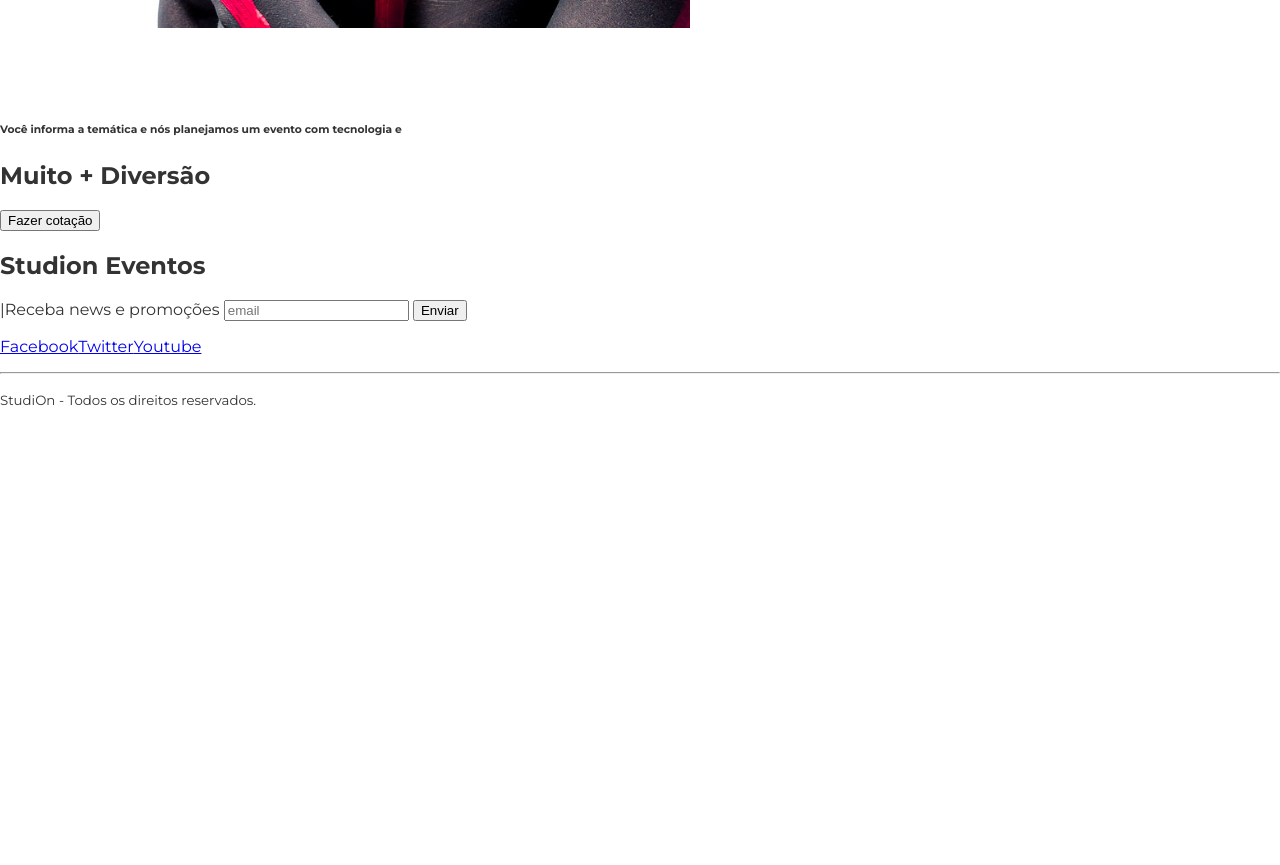
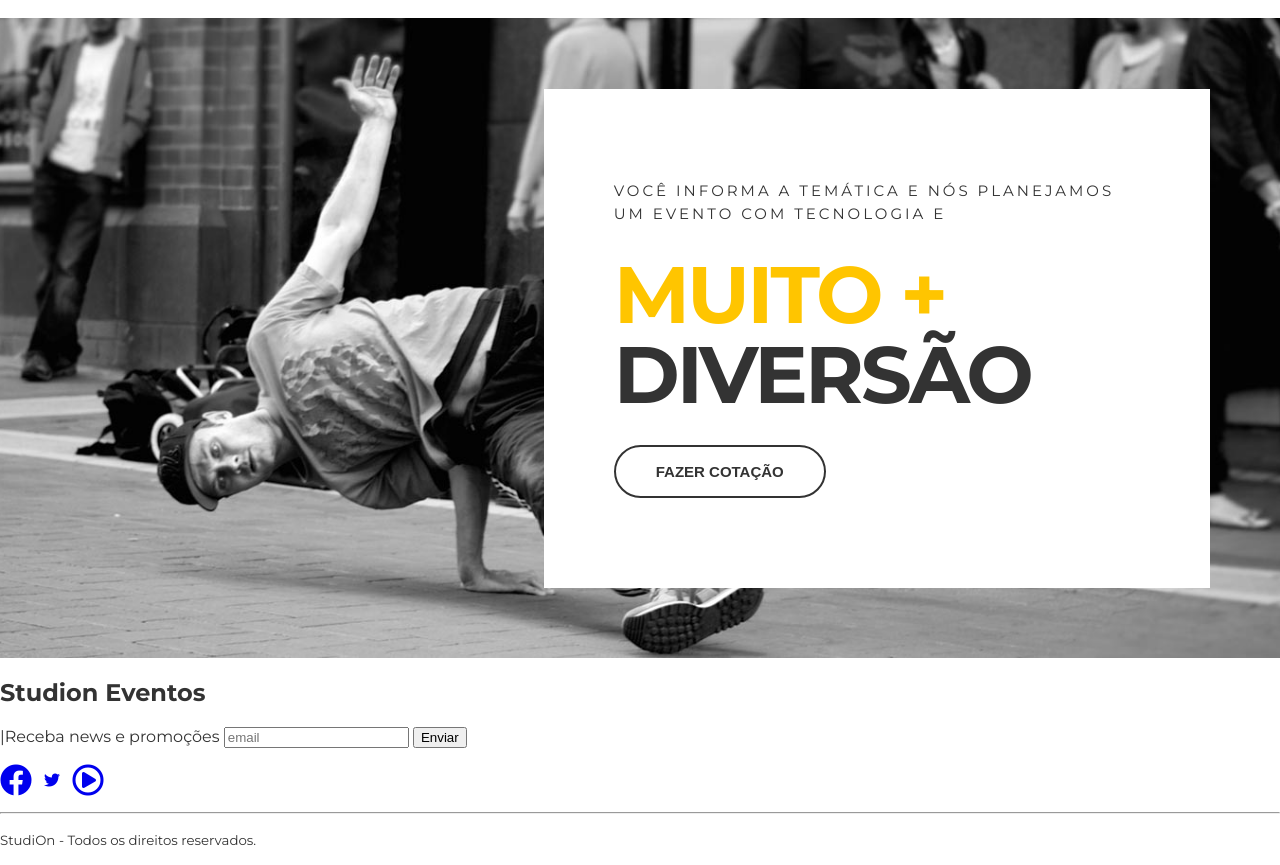
Before and after one commit to CECarvalho81/ImagineSchool, a website: page index.html in a window 1280 px wide. Shown: the part 1529-2394 px from the top of the page. Before the commit the page ends 1954 px from the top, so only its background shows below. Drawn offline with Linux system fonts and the light colour scheme.

Commit message:
Logo face-twitter-youtube

```diff
--- a/index.html
+++ b/index.html
@@ -5,6 +5,7 @@
     <meta http-equiv="X-UA-Compatible" content="IE=edge">
     <meta name="viewport" content="width=device-width, initial-scale=1.0">
     <link rel="stylesheet" href="style.css">
+
     <title>StudiOn</title>
 </head>
 <body>
@@ -93,11 +94,15 @@
                 <button class="btn btn--institutional">Saiba mais</button>
             </div>
         </section>
-        <section>
-            <div>
-                <h6>Você informa a temática e nós planejamos um evento com tecnologia e</h6>
-                <h2><span>Muito + </span>Diversão</h2>
-                <button>Fazer cotação</button>
+        <section class="quote">
+            <div class="container quote__container">
+                <div class="quote__copy">
+                    <h6>Você informa a temática e nós planejamos um evento com tecnologia e</h6>
+                    <h2>
+                        <span class="copy--primary">Muito + </span>Diversão
+                    </h2>
+                    <button class="btn btn--quote">Fazer cotação</button>
+                </div>
             </div>
         </section>
 
@@ -110,9 +115,24 @@
             <button type="submit">Enviar</button>
         </form>
         <ul>
-            <li><a href="https://facebook.com/" target="_blank">Facebook</a></li>
-            <li><a href="https://twitter.com/" target="_blank">Twitter</a></li>
-            <li><a href="https://youtube.com/" target="_blank">Youtube</a></li>
+            <li>
+                <a href="https://facebook.com/" target="_blank">
+                    <i class="fab fa-facebook fa-2x"></i>
+                </a>
+            </li>
+            <li>
+                <a href="https://twitter.com/" target="_blank">
+                    <span class="fa-stack">
+                        <i class="fas fa-circle fa-stack-2x fa-inverse"></i>
+                        <i class="fab fa-twitter fa-stack-1x"></i>
+                    </span>
+                </a>
+            </li>
+            <li>
+                <a href="https://youtube.com/" target="_blank">
+                    <i class="far fa-play-circle fa-2x"></i>
+                </a>
+            </li>
         </ul>
         <hr />
         <p>
--- a/style.css
+++ b/style.css
@@ -1,5 +1,8 @@
 @import url('https://fonts.googleapis.com/css2?family=Montserrat:wght@300;400;700;900&display=swap');
 @import url('https://fonts.googleapis.com/css2?family=Roboto&display=swap');
+@import url('https://cdnjs.cloudflare.com/ajax/libs/font-awesome/5.13.0/css/fontawesome.min.css');
+@import url('https://cdnjs.cloudflare.com/ajax/libs/font-awesome/5.13.0/css/all.min.css');
+
 
 *{
     box-sizing: border-box;
@@ -28,7 +31,7 @@ header, main, footer{
     margin: 0 auto;
 }
 
-ul{@import url('https://fonts.googleapis.com/css2?family=Montserrat:wght@300;400;700;900&display=swap');
+ul{
     display: flex;
     list-style: none;
     padding-left: 0;
@@ -49,10 +52,10 @@ ul{@import url('https://fonts.googleapis.com/css2?family=Montserrat:wght@300;400
     display: grid;
     grid-template-columns: 1fr 9fr;
     align-items: center;
+
     width: 100vw;
     height: 7.75rem;
     padding: 0 1rem;
-
 }
 
 .navbar__links{
@@ -109,7 +112,7 @@ ul{@import url('https://fonts.googleapis.com/css2?family=Montserrat:wght@300;400
 
 .slide{
     position: relative;
-    height: calc(100vh - 7.75rem);
+    height: calc(90vh - 7.75rem);
 }
 
 .slide__background_image{
@@ -136,7 +139,6 @@ ul{@import url('https://fonts.googleapis.com/css2?family=Montserrat:wght@300;400
     font-size: 6.25rem;
     font-weight: 400;
     line-height: 6.25rem;
-    text-transform: uppercase;
 }
 
 .slide__copy h2 span{
@@ -160,7 +162,7 @@ ul{@import url('https://fonts.googleapis.com/css2?family=Montserrat:wght@300;400
 .btn:hover,
 .btn:active,
 .btn:focus,
-.btn--instututional{
+.btn--institutional{
     border-color: var(--color-primary);
     background-color: var(--color-primary);
     color: #fff;
@@ -176,7 +178,7 @@ ul{@import url('https://fonts.googleapis.com/css2?family=Montserrat:wght@300;400
     display: grid;
     grid-template-columns: repeat(auto-fill, minmax(300px, 1fr));
     place-items: center;
-    padding: 4.375rem 1rem;
+    padding: 4.375rem 0;
 }
 
 .counter__container h3{
@@ -192,7 +194,7 @@ ul{@import url('https://fonts.googleapis.com/css2?family=Montserrat:wght@300;400
 .institutional{
     display: grid;
     grid-template-columns: auto auto;
-    gap: 3.75rem;
+    gap: 3.125rem;
     align-items: center;
     padding: 4.375rem;
 }
@@ -226,8 +228,56 @@ ul{@import url('https://fonts.googleapis.com/css2?family=Montserrat:wght@300;400
     margin-bottom: 2.5rem;
 }
 
-.btn__instututional:hover{
+.btn--institutional:hover{
     color: var(--color-copy);
     border-color: var(--color-copy);
     background: unset;
 }
+
+.quote{
+    background-image: url(./src/images/parallax.jpg);
+    background-attachment: fixed;
+    background-repeat: no-repeat;
+    background-size: cover;
+    background-position: center;
+}
+
+.quote .container{
+    display: grid;
+    align-items: center;
+    justify-items: end;
+    min-height: 80vh;
+}
+
+.quote__copy{
+    background-color: #fff;
+    padding: 5.625rem 4.375rem;
+}
+
+.quote__copy h6{
+    font-size: 0.9375rem;
+    font-weight: 400;
+    letter-spacing: 0.1875rem;
+    line-height: 1.4375rem;
+    max-width: 53ch;
+    text-transform: uppercase;
+    margin: 0;
+}
+
+.quote__copy h2{
+    font-size: 5rem;
+    line-height: 5rem;
+    text-transform: uppercase;
+    letter-spacing: -0.1875rem;
+    margin: 1.875rem 0;
+}
+
+.quote__copy h2 span{
+    display: block;
+}
+
+.btn--quote{
+    color: var(--color-copy);
+    border-color: var(--color-copy);
+    background: unset;
+}
```
